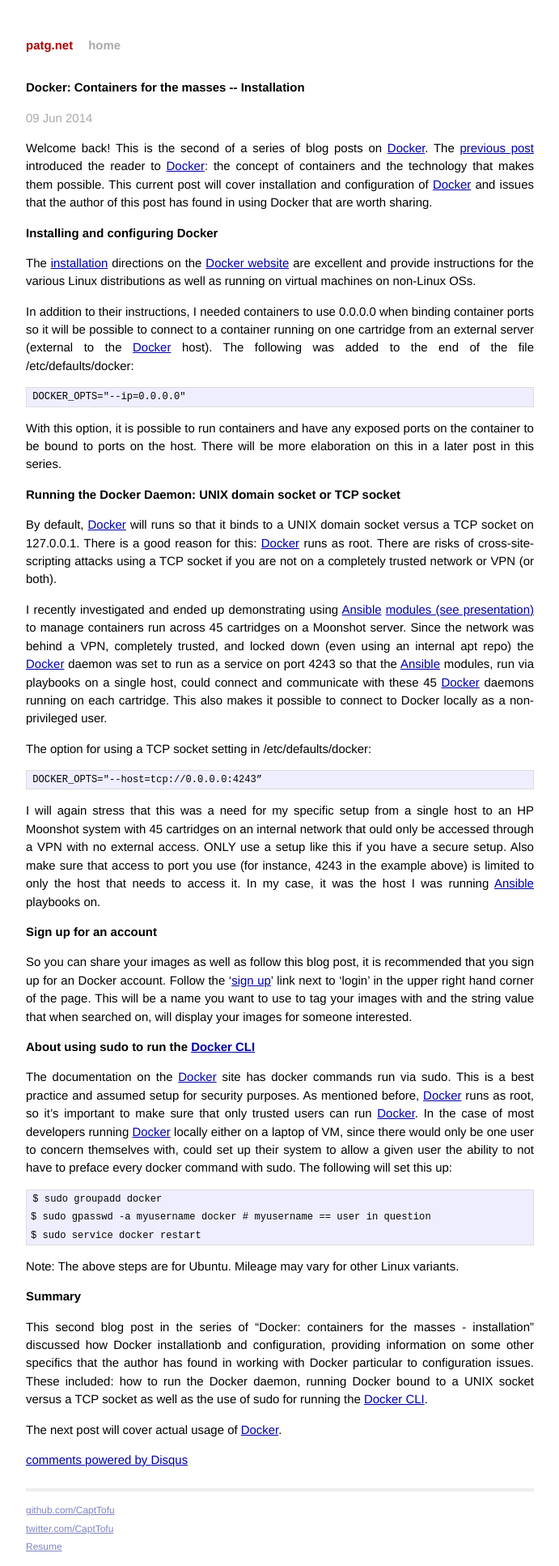
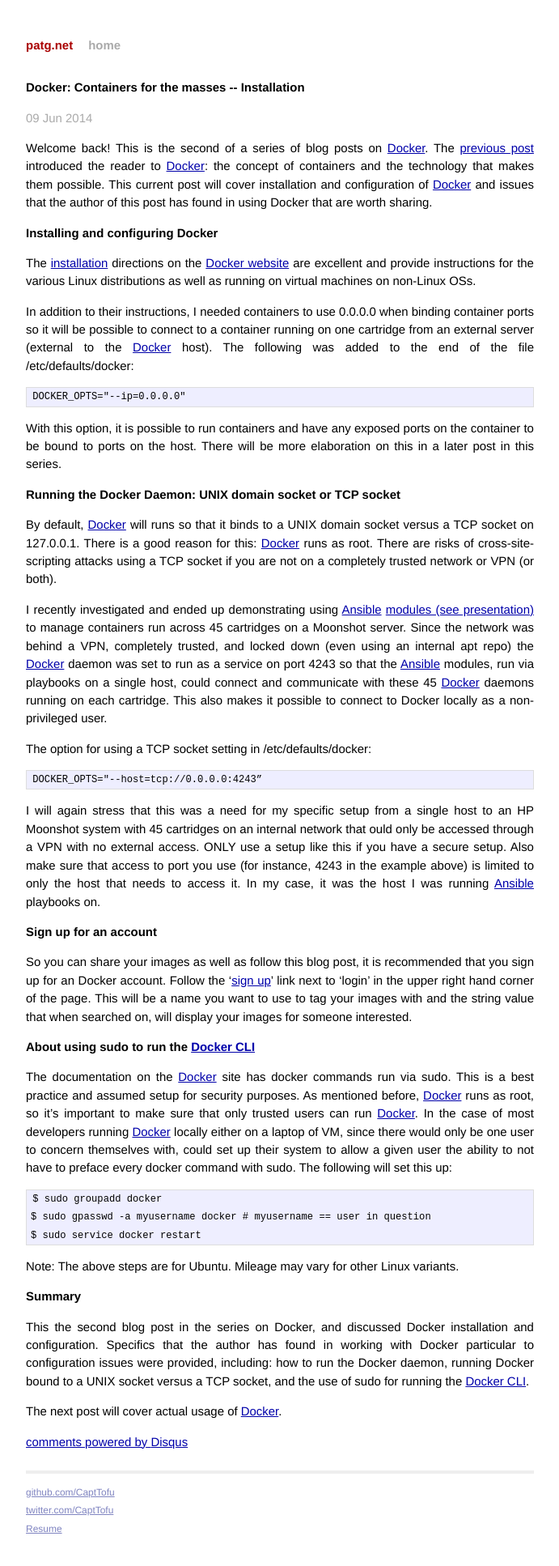
Before and after one commit to CaptTofu/patg.net, a Jekyll site: the page built from _posts/2014-06-09-docker-install.markdown, in a window 1280 px wide. Shown: the whole page at 81% size, without its empty margins (294-985 px from the left). Built offline with Jekyll 4.4.1, drawn with Linux system fonts in a browser that asks for light colours; Markdown is read by kramdown in place of the engine named in the settings; comment, search, counter and statistics services are not loaded; after the commit the page ends 1911 px from its top, so only the background shows below that.

Commit message:
Update 2014-06-09-docker-install.markdown

```diff
--- a/_posts/2014-06-09-docker-install.markdown
+++ b/_posts/2014-06-09-docker-install.markdown
@@ -50,7 +50,7 @@
 
 ## Summary
 
-This second blog post in the series of "Docker: containers for the masses - installation" discussed how Docker installationb and configuration, providing information on some other specifics that the author has found in working with Docker particular to configuration issues. These included: how to run the Docker daemon, running Docker bound to a UNIX socket versus a TCP socket as well as the use of sudo for running the [Docker CLI][docker_cli].
+This the second blog post in the series on Docker, and discussed Docker installation and configuration. Specifics that the author has found in working with Docker particular to configuration issues were provided, including: how to run the Docker daemon, running Docker bound to a UNIX socket versus a TCP socket, and the use of sudo for running the [Docker CLI][docker_cli].
 
 The next post will cover actual usage of [Docker][Docker].
 
```
